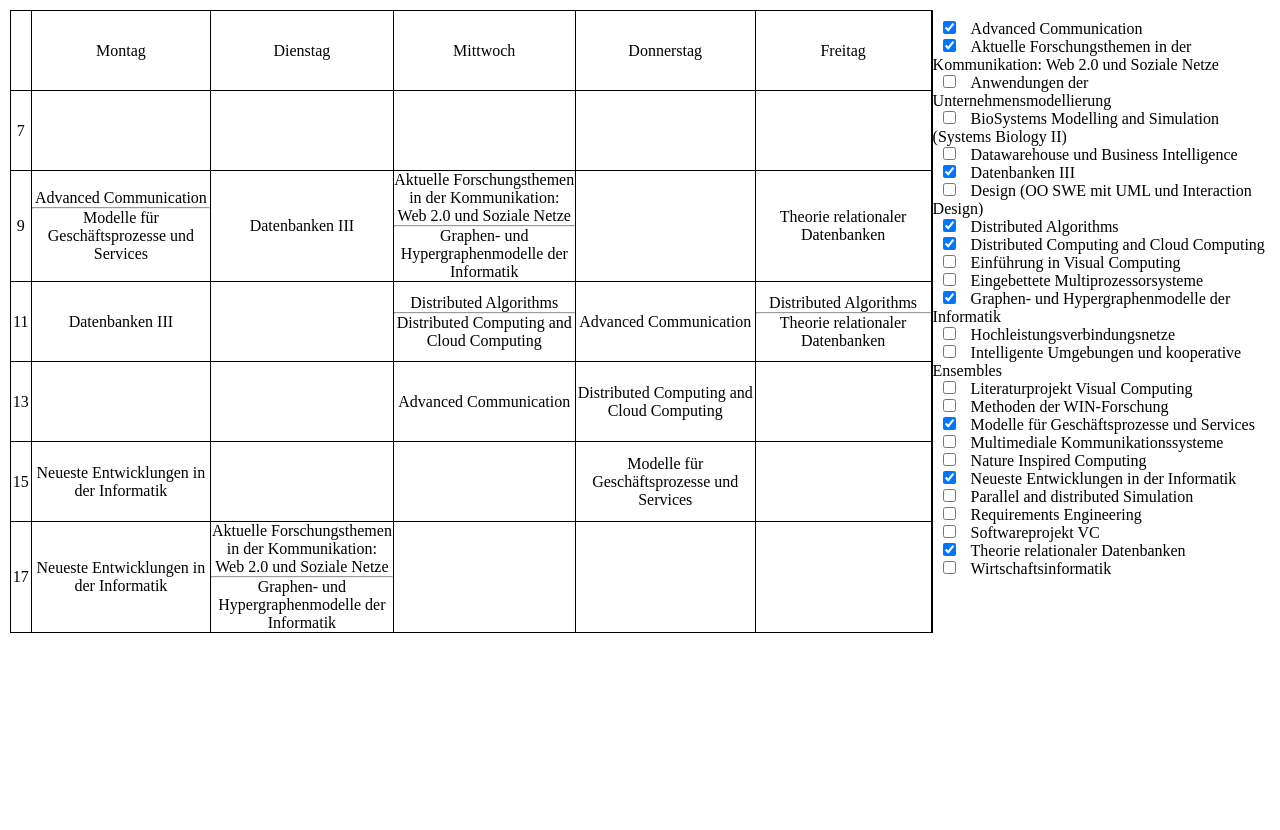
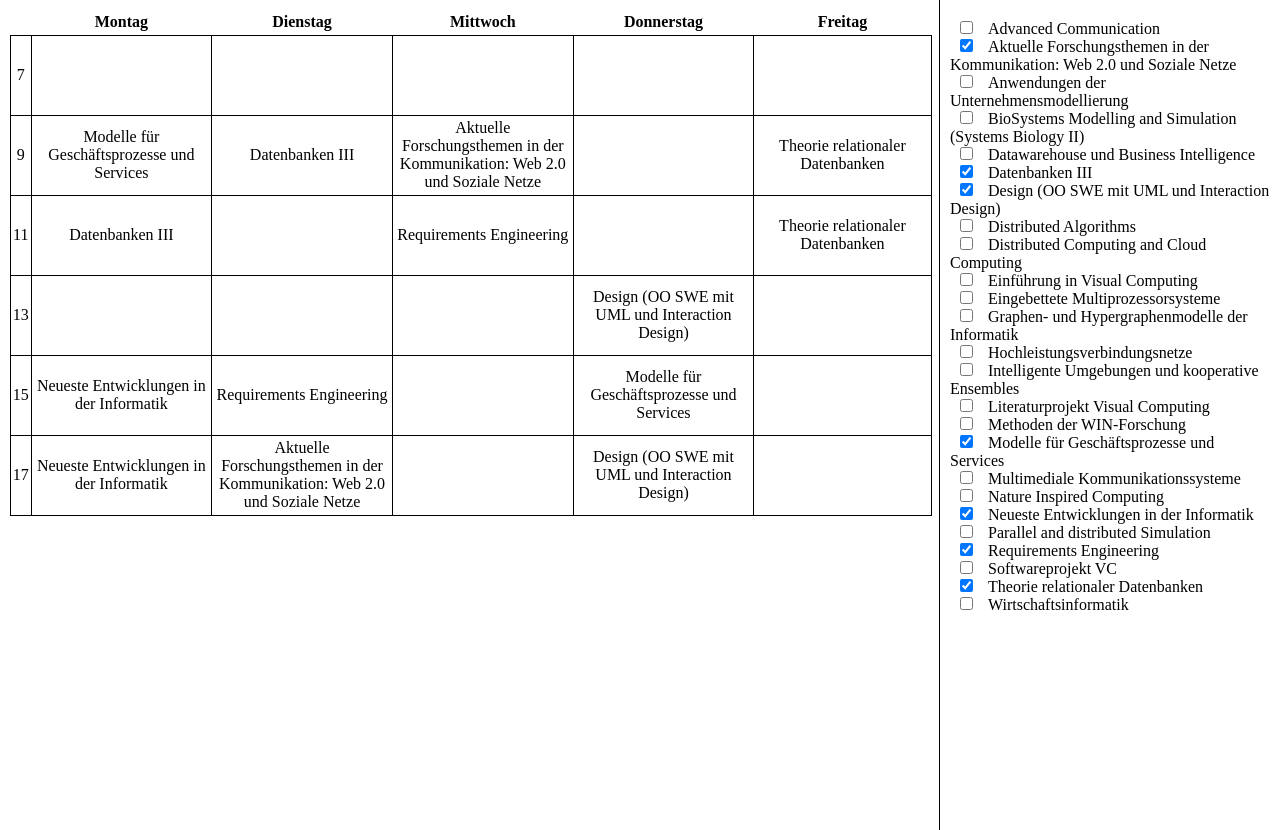
Before and after one commit to Chow89/Stundenplan-Planer, a plain HTML site: page index.html in a window 1280 px wide. Before the commit the page ends 800 px from the top, so only its background shows below. Drawn offline with Linux system fonts and the light colour scheme.

Commit message:
Design, #1

```diff
--- a/index.html
+++ b/index.html
@@ -9,12 +9,12 @@
 <div id="table">
     <table>
         <tr>
-            <td></td>
-            <td>Montag</td>
-            <td>Dienstag</td>
-            <td>Mittwoch</td>
-            <td>Donnerstag</td>
-            <td>Freitag</td>
+            <th></th>
+            <th>Montag</th>
+            <th>Dienstag</th>
+            <th>Mittwoch</th>
+            <th>Donnerstag</th>
+            <th>Freitag</th>
         </tr>
         <tr>
             <td>7</td>
@@ -77,35 +77,53 @@
 <script>
     var model = undefined;
 
-    function drawtable(t) {
-        t.forEach(function (e, i) {
-            e.forEach(function (e2, i2) {
-                var zelle = document.getElementsByTagName("td")[(i2 + 1) * 6 + (i + 1)];
-                var list = [];
-                e2.forEach(function (e3) {
-                    if (e3.Aktiv) {
-                        list.push(e3)
+    function cleartable() {
+        var zellen = document.getElementsByTagName("td");
+        for(var x =0;x<zellen.length;x++) {
+            if (zellen[x].innerHTML.length > 2) { //FIXME: bit too tricky
+                zellen[x].innerHTML = "";
+            }
+        }
+    }
+
+    function drawtable() {
+        cleartable();
+        model.forEach(function (e) {
+            if (e.aktiv) {
+                e.Termine.forEach(function (e2) {
+                    var x = -1;
+                    switch (e2.Tag) {
+                        case "Montag":
+                            x = 0;
+                            break;
+                        case "Dienstag":
+                            x = 1;
+                            break;
+                        case "Mittwoch":
+                            x = 2;
+                            break;
+                        case "Donnerstag":
+                            x = 3;
+                            break;
+                        case "Freitag":
+                            x = 4;
+                            break;
+                    }
+                    if (x != -1) {
+                        var slot = (e2.Start - 7) / 2;
+                        var zelle = document.getElementsByTagName("td")[(slot) * 6 + (x + 1)];
+                        if (zelle.innerHTML == "") {
+                            zelle.innerHTML = e.Name;
+                        } else {
+                            zelle.innerHTML += "<hr>" + e.Name;
+                        }
                     }
                 });
-                var s = "";
-                list.forEach(function (e) {
-                    s += e.Name + "<hr>";
-                });
-                s = s.slice(0, s.length - 4);
-                zelle.innerHTML = s;
-
-            });
+            }
         });
     }
 
     function loadjson() {
-        var table = [];
-        for (var x = 0; x < 5; x++) {
-            table[x] = [];
-            for (var y = 0; y < 6; y++) {
-                table[x][y] = [];
-            }
-        }
         var req = new XMLHttpRequest();
         req.open("GET", "module.json", true);
         req.onreadystatechange = function () {
@@ -120,38 +138,22 @@
                     checkbox.value = e.Name;
                     checkbox.id = e.Name;
                     checkbox.checked = e.aktiv;
+                    checkbox.onclick = function () {
+                        modules.forEach(function (m) {
+                            if (m.Name == e.Name) {
+                                e.aktiv = !e.aktiv;
+                                drawtable();
+                            }
+                        });
+                    };
                     var label = document.createElement("label");
                     label.htmlFor = e.Name;
                     label.appendChild(document.createTextNode(e.Name));
                     list.appendChild(checkbox);
                     list.appendChild(label);
                     list.appendChild(document.createElement("br"));
-                    e.Termine.forEach(function (termin) {
-                        var x = -1;
-                        switch (termin.Tag) {
-                            case "Montag":
-                                x = 0;
-                                break;
-                            case "Dienstag":
-                                x = 1;
-                                break;
-                            case "Mittwoch":
-                                x = 2;
-                                break;
-                            case "Donnerstag":
-                                x = 3;
-                                break;
-                            case "Freitag":
-                                x = 4;
-                                break;
-                        }
-                        if (x != -1) {
-                            var y = (termin.Start - 7) / 2;
-                            table[x][y].push({Name: e.Name, Aktiv: e.aktiv});
-                        }
-                    });
                 });
-                drawtable(table);
+                drawtable();
             }
         };
         req.send();
--- a/main.css
+++ b/main.css
@@ -3,7 +3,13 @@
     padding: 0;
 }
 
+html, body
+{
+    height: 100%;
+}
+
 table {
+    margin-top: 10px;
     border-collapse: collapse;
 }
 
@@ -17,21 +23,26 @@ td:first-child{
     width: 20px;
 }
 
+tr:first-child{
+    height: 25px;
+}
+
 tr{
     height: 80px;
 }
 
 #table{
     width: 72%;
-    border-right: 1px solid #000;
     float: left;
     padding-left: 10px;
 }
 
 #list{
     border-left: 1px solid #000;
-    margin: 10px 0 10px -1px;
-    padding: 10px;
+    padding: 20px 10px 10px;
+    float: right;
+    max-width: 25%;
+    height: 100%;
 }
 
 #buttons{
@@ -44,6 +55,3 @@ input{
     margin-left: 10px;
     margin-right: 15px;
 }
-
-label{
-}
--- a/module.json
+++ b/module.json
@@ -16,7 +16,7 @@
           "Start": 9
         }
       ],
-      "aktiv": true
+      "aktiv": false
     },
     {
       "Name": "Aktuelle Forschungsthemen in der Kommunikation: Web 2.0 und Soziale Netze",
@@ -100,7 +100,7 @@
           "Start": 13
         }
       ],
-      "aktiv": false
+      "aktiv": true
     },
     {
       "Name": "Distributed Algorithms",
@@ -114,7 +114,7 @@
           "Start": 11
         }
       ],
-      "aktiv": true
+      "aktiv": false
     },
     {
       "Name": "Distributed Computing and Cloud Computing",
@@ -128,7 +128,7 @@
           "Start": 11
         }
       ],
-      "aktiv": true
+      "aktiv": false
     },
     {
       "Name": "Einführung in Visual Computing",
@@ -170,7 +170,7 @@
           "Start": 9
         }
       ],
-      "aktiv": true
+      "aktiv": false
     },
     {
       "Name": "Hochleistungsverbindungsnetze",
@@ -306,7 +306,7 @@
           "Start": 11
         }
       ],
-      "aktiv": false
+      "aktiv": true
     },
     {
       "Name": "Softwareprojekt VC",
```
